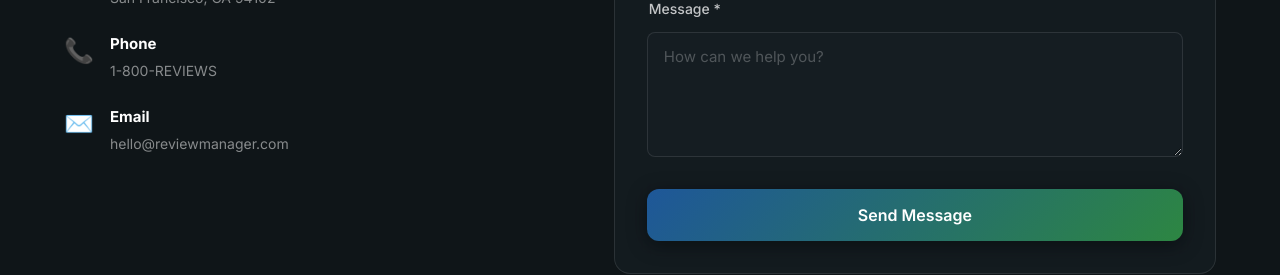
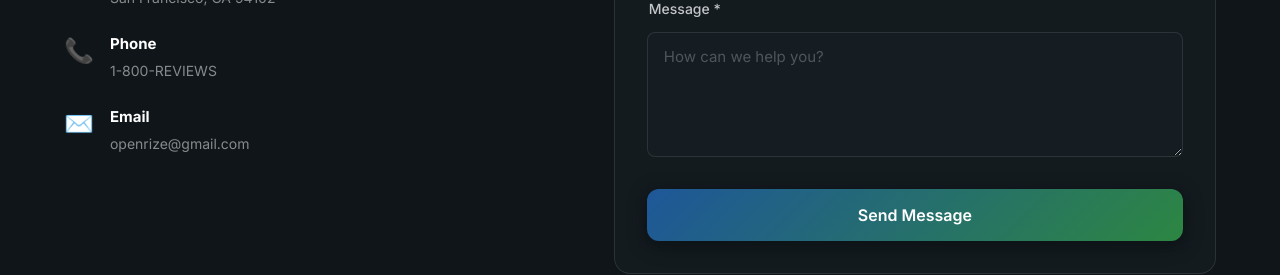
Before and after one commit to harshilp0210/reviewmanagement, a React (Vite) app: page /pricing in a window 1280 px wide. Shown: the part 1700-1975 px from the top of the page. Built offline with nearby package versions, Linux system fonts and the light colour scheme; no server answers.

Commit message:
Update contact email to openrize@gmail.com

```diff
--- a/src/components/landing/ContactForm.jsx
+++ b/src/components/landing/ContactForm.jsx
@@ -91,7 +91,7 @@ function ContactForm({ onSuccess }) {
                                 <span className="contact-icon">✉️</span>
                                 <div>
                                     <strong>Email</strong>
-                                    <p>hello@reviewmanager.com</p>
+                                    <p>openrize@gmail.com</p>
                                 </div>
                             </div>
                         </div>
```
